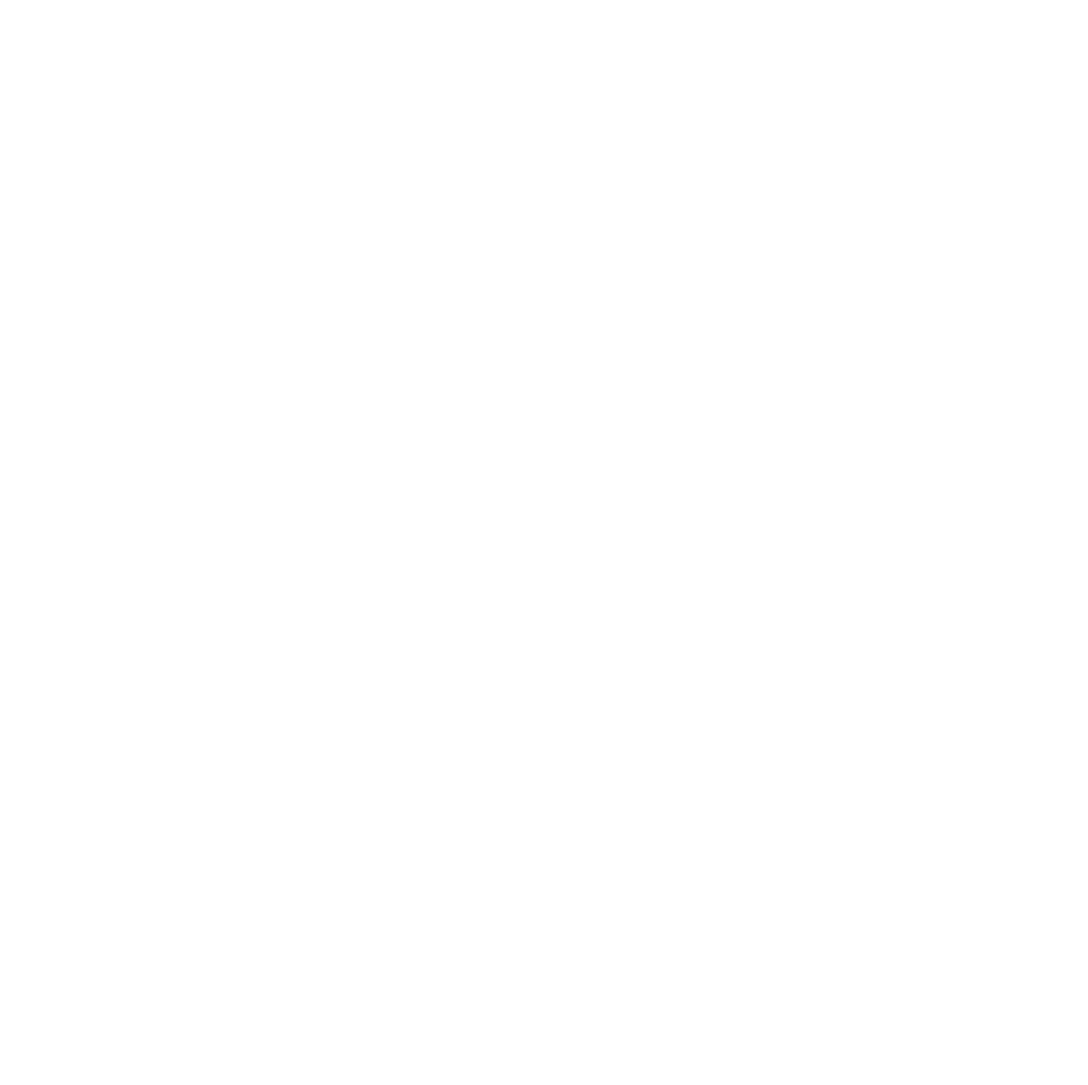
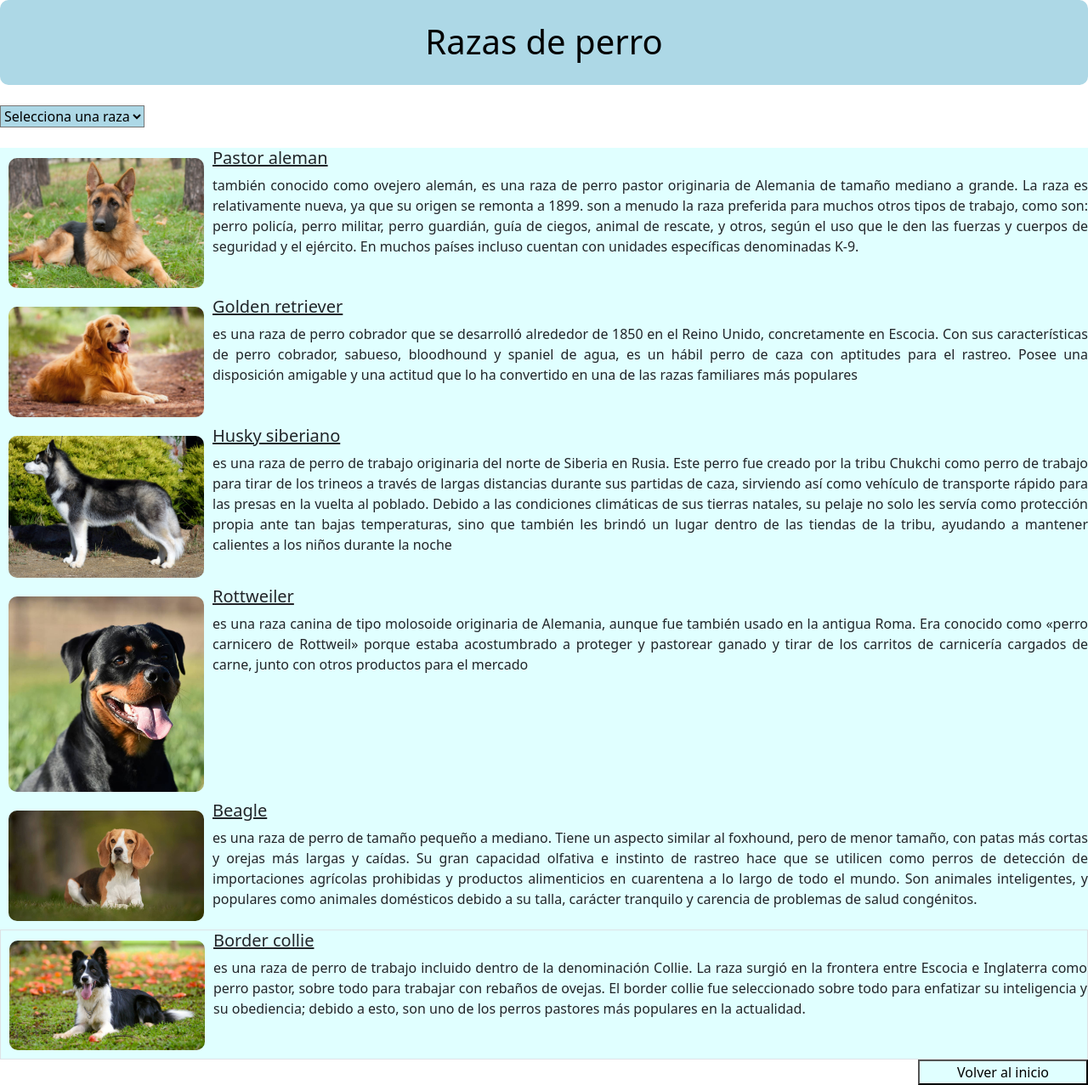
Before and after one commit to PLT-piwi/pagina-02-05-2024, a plain HTML site: page index.html in a window 1280 px wide. Shown: the whole page at 85% size. Before the commit the page ends 800 px from the top, so only its background shows below. Drawn offline with nearby package versions, Linux system fonts and the light colour scheme.

Commit message:
agregando todo

```diff
--- a/index.html
+++ b/index.html
@@ -4,9 +4,67 @@
     <meta charset="UTF-8">
     <meta name="viewport" content="width=device-width, initial-scale=1.0">
     <link rel="stylesheet" href="style.css">
-    <title>articulos e tienda</title>
+    <link href="https://cdn.jsdelivr.net/npm/bootstrap@5.3.3/dist/css/bootstrap.min.css" rel="stylesheet" integrity="sha384-QWTKZyjpPEjISv5WaRU9OFeRpok6YctnYmDr5pNlyT2bRjXh0JMhjY6hW+ALEwIH" crossorigin="anonymous">
+    <title>Razas de perro</title>
 </head>
+<header class="encabezado">
+    <h1>Razas de perro</h1>
+</header>
+<br>
 <body>
 
+    <select onchange="window.location.href=this.value;">
+        <option value="">Selecciona una raza</option>
+        <option value="#pastor">Pastor alemán</option>
+        <option value="#golden">Golden retriever</option>
+        <option value="#husky">Husky siberiano</option>
+        <option value="#rot">Rottweiler</option>
+        <option value="#beagle">Beagle</option>
+        <option value="#border">Border collie</option>
+    </select>
+    <br>
+    <br>
+
+    <div class="pastor" id="pastor">
+        <img src="pastor aleman.jpg">
+        <h5>Pastor aleman</h5>
+        <p> también conocido como ovejero alemán, es una raza de perro pastor originaria de Alemania de tamaño mediano a grande. La raza es relativamente nueva, ya que su origen se remonta a 1899. son a menudo la raza preferida para muchos otros tipos de trabajo, como son: perro policía, perro militar, perro guardián, guía de ciegos, animal de rescate, y otros, según el uso que le den las fuerzas y cuerpos de seguridad y el ejército. En muchos países incluso cuentan con unidades específicas denominadas K-9.</p>
+    </div>
+
+    <div class="golden" id="golden">
+        <img src="golden.jpg">
+        <h5>Golden retriever</h5>
+        <p>es una raza de perro cobrador que se desarrolló alrededor de 1850 en el Reino Unido, concretamente en Escocia. Con sus características de perro cobrador, sabueso, bloodhound y spaniel de agua, es un hábil perro de caza con aptitudes para el rastreo. Posee una disposición amigable y una actitud que lo ha convertido en una de las razas familiares más populares</p>
+    </div>
+
+    <div class="husky" id="husky">
+        <img src="Siberian-husky.jpg">
+        <h5>Husky siberiano</h5>
+        <p>es una raza de perro de trabajo originaria del norte de Siberia en Rusia. Este perro fue creado por la tribu Chukchi como perro de trabajo para tirar de los trineos a través de largas distancias durante sus partidas de caza, sirviendo así como vehículo de transporte rápido para las presas en la vuelta al poblado. Debido a las condiciones climáticas de sus tierras natales, su pelaje no solo les servía como protección propia ante tan bajas temperaturas, sino que también les brindó un lugar dentro de las tiendas de la tribu, ayudando a mantener calientes a los niños durante la noche</p>
+    </div>
+
+    <div class="rot">
+        <img src="rottweiler.jpg">
+        <h5>Rottweiler</h5>
+        <p>es una raza canina de tipo molosoide originaria de Alemania, aunque fue también usado en la antigua Roma. Era conocido como «perro carnicero de Rottweil» porque estaba acostumbrado a proteger y pastorear ganado y tirar de los carritos de carnicería cargados de carne, junto con otros productos para el mercado</p>
+    </div>
+
+    <div class="beagle" id="beagle">
+        <img src="beagle.jpg">
+        <h5>Beagle</h5>
+        <p>es una raza de perro de tamaño pequeño a mediano. Tiene un aspecto similar al foxhound, pero de menor tamaño, con patas más cortas y orejas más largas y caídas. Su gran capacidad olfativa e instinto de rastreo hace que se utilicen como perros de detección de importaciones agrícolas prohibidas y productos alimenticios en cuarentena a lo largo de todo el mundo. Son animales inteligentes, y populares como animales domésticos debido a su talla, carácter tranquilo y carencia de problemas de salud congénitos.</p>
+    </div>
+
+    <div class="border" id="border">
+        <img src="Border.jpg">
+        <h5>Border collie</h5>
+        <p>es una raza de perro de trabajo incluido dentro de la denominación Collie. La raza surgió en la frontera entre Escocia e Inglaterra como perro pastor, sobre todo para trabajar con rebaños de ovejas. El border collie fue seleccionado sobre todo para enfatizar su inteligencia y su obediencia; debido a esto, son uno de los perros pastores más populares en la actualidad.</p>
+    </div>
+    <br>
+    <br>
 </body>
+
+<footer>
+    <button onclick="window.scrollTo(0, 0)">Volver al inicio</button>
+</footer>
 </html>
--- a/style.css
+++ b/style.css
@@ -0,0 +1,78 @@
+header{
+    background-color: lightblue;
+    color: black;
+    border-radius: 10px;
+    height: 100px;
+}
+
+header h1{
+    text-align: center;
+    padding: 25px;
+}
+
+img{
+    float: left;
+    width: 230px;
+    margin: 12px 10px 10px 10px;
+    border-radius: 10px;
+}
+
+body{
+    background-color: aqua;
+}
+
+h5{
+    text-decoration: underline;
+}
+
+.pastor{
+    float: left;
+    text-align: justify;
+    background-color:lightcyan;
+}
+
+.golden{
+    float: left;
+    text-align: justify;
+    background-color:lightcyan;
+}
+
+.husky{
+    float: left;
+    text-align: justify;
+    background-color:lightcyan;
+}
+
+.rot{
+    float: left;
+    text-align: justify;
+    background-color:lightcyan;
+}
+
+.beagle{
+    float: left;
+    text-align: justify;
+    background-color:lightcyan;
+}
+
+.border{
+    float: left;
+    text-align: justify;
+    background-color:lightcyan;
+}
+
+select{
+    color: black;
+    background-color: lightblue;
+}
+
+footer{
+    background-color: lightblue;
+}
+
+button{
+    color: black;
+    background-color: lightcyan;
+    float: right;
+    width: 200px;
+}
```
Also changed, not shown: Border.jpg (added), Siberian-husky.jpg (added), beagle.jpg (added), golden.jpg (added), pastor aleman.jpg (added), rottweiler.jpg (added).
